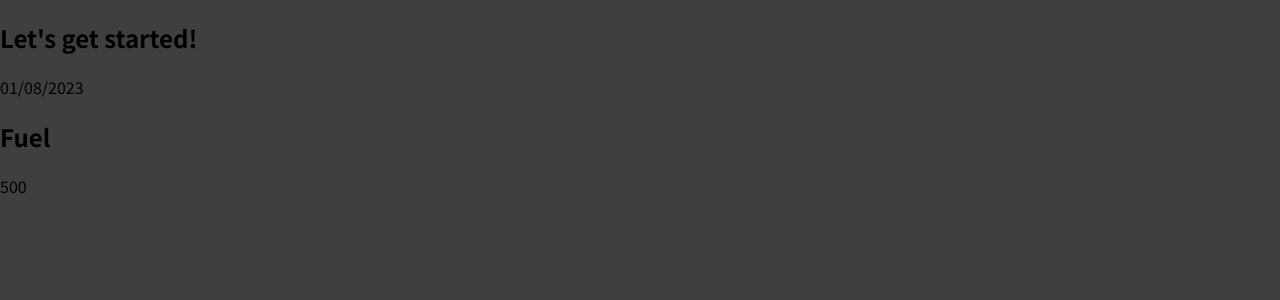
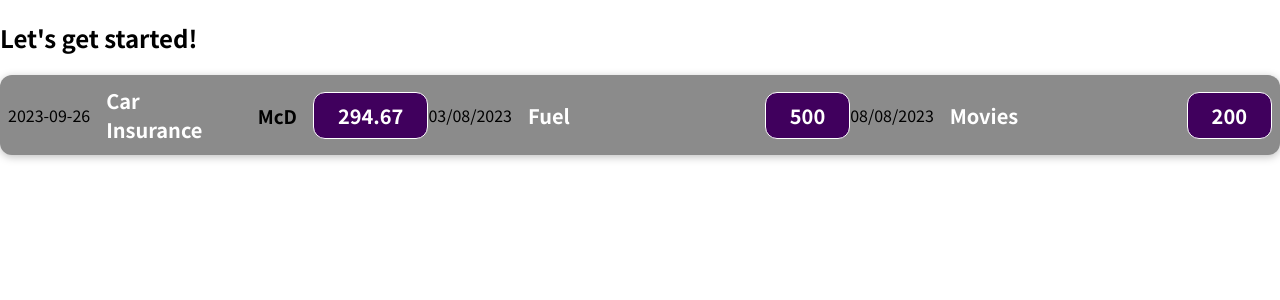
Before and after one commit to rajk5266/LearningReact, a JavaScript app: page / in a window 1280 px wide. Shown: the top 300 px of the page. Built offline with nearby package versions, Linux system fonts and the light colour scheme.

Commit message:
location of expenditure added

```diff
--- /dev/null
+++ b/src/components/ExpenseItem.css
@@ -0,0 +1,56 @@
+.expense-item {
+    display: flex;
+    justify-content: space-between;
+    align-items: center;
+    box-shadow: 0 2px 8px rgba(0, 0, 0, 0.25);
+    padding: 0.5rem;
+    margin: 1rem 0;
+    border-radius: 12px;
+    background-color: #8b8b8b;
+  }
+
+  .expense-item__description {
+    display: flex;
+    flex-direction: column;
+    gap: 1rem;
+    align-items: flex-end;
+    flex-flow: column-reverse;
+    justify-content: flex-start;
+    flex: 1;
+  }
+
+  .expense-item h2 {
+    color: #3a3a3a;
+    font-size: 1rem;
+    flex: 1;
+    margin: 0 1rem;
+    color: white;
+  }
+
+  .expense-item__price {
+    font-size: 1rem;
+    font-weight: bold;
+    color: white;
+    background-color: #40005d;
+    border: 1px solid white;
+    padding: 0.5rem;
+    border-radius: 12px;
+  }
+
+  @media (min-width: 580px) {
+    .expense-item__description {
+      flex-direction: row;
+      align-items: center;
+      justify-content: flex-start;
+      flex: 1;
+    }
+
+    .expense-item__description h2 {
+      font-size: 1.25rem;
+    }
+
+    .expense-item__price {
+      font-size: 1.25rem;
+      padding: 0.5rem 1.5rem;
+    }
+  }
--- a/src/components/ExpenseItem.js
+++ b/src/components/ExpenseItem.js
@@ -1,10 +1,28 @@
+import './ExpenseItem.css'
+
 function ExpenseItem() {
+  const expenseDate = new Date();
+  const expenseTitle = 'Car Insurance';
+  const expenseAmount = 294.67;
+  const expenseLocation = 'McD'
+
   return (
-    <div>
-      <div>01/08/2023</div>
-      <div>
+    <div className="expense-item">
+      <div>{expenseDate.toISOString().slice(0,10)}</div>
+      <div className="expense-item__description">
+        <h2>{expenseTitle}</h2>
+        <h3>{expenseLocation}</h3>
+        <div className="expense-item__price">{expenseAmount}</div>
+      </div>
+      <div>03/08/2023</div>
+      <div className="expense-item__description">
         <h2>Fuel</h2>
-        <div>500</div>
+        <div className="expense-item__price">500</div>
+      </div>
+      <div>08/08/2023</div>
+      <div className="expense-item__description">
+        <h2>Movies</h2>
+        <div className="expense-item__price">200</div>
       </div>
     </div>
   );
--- a/src/index.css
+++ b/src/index.css
@@ -12,5 +12,5 @@
 
 body {
   margin: 0;
-  background-color: #3f3f3f;
+  /* background-color: #3f3f3f; */
 }
```
